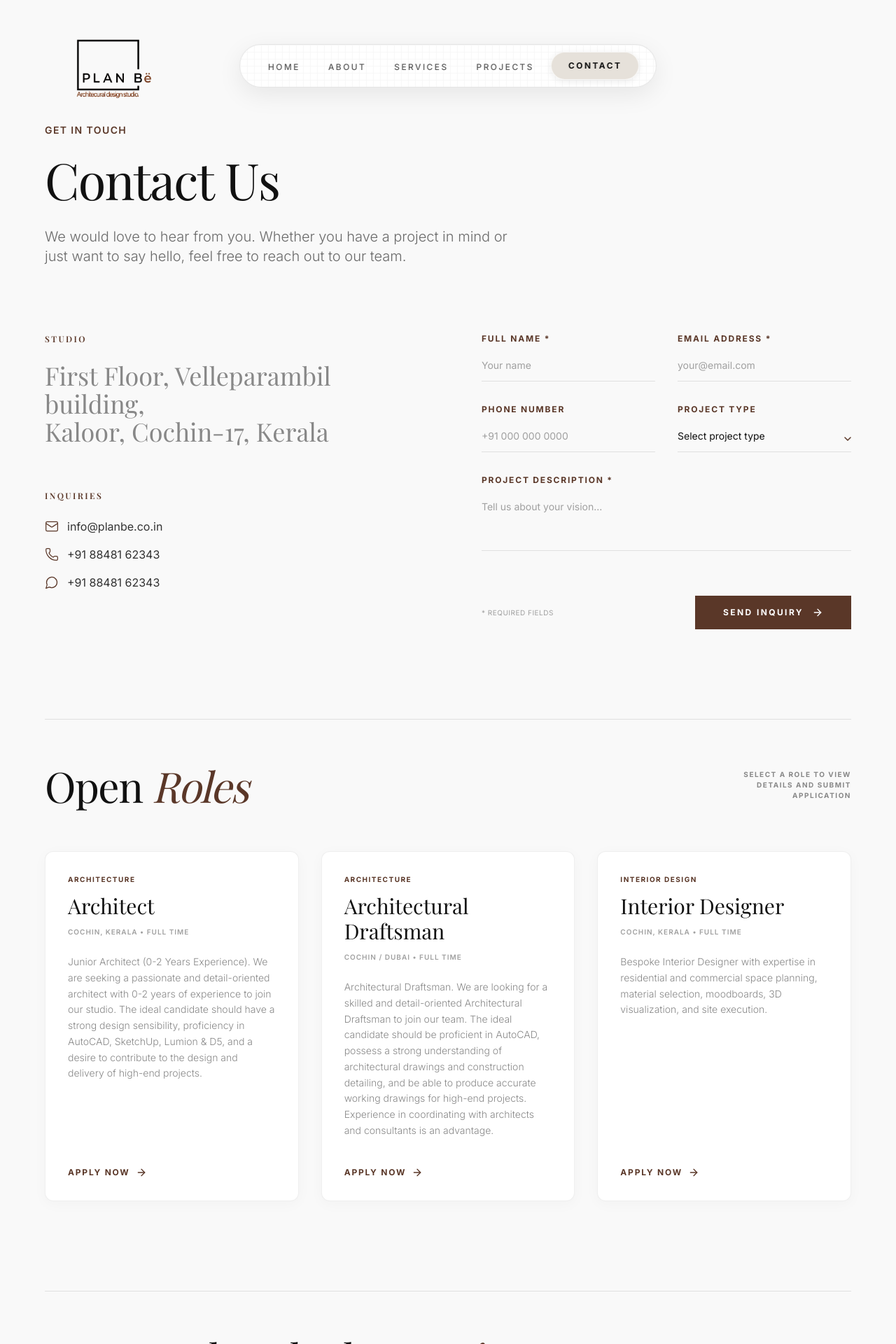
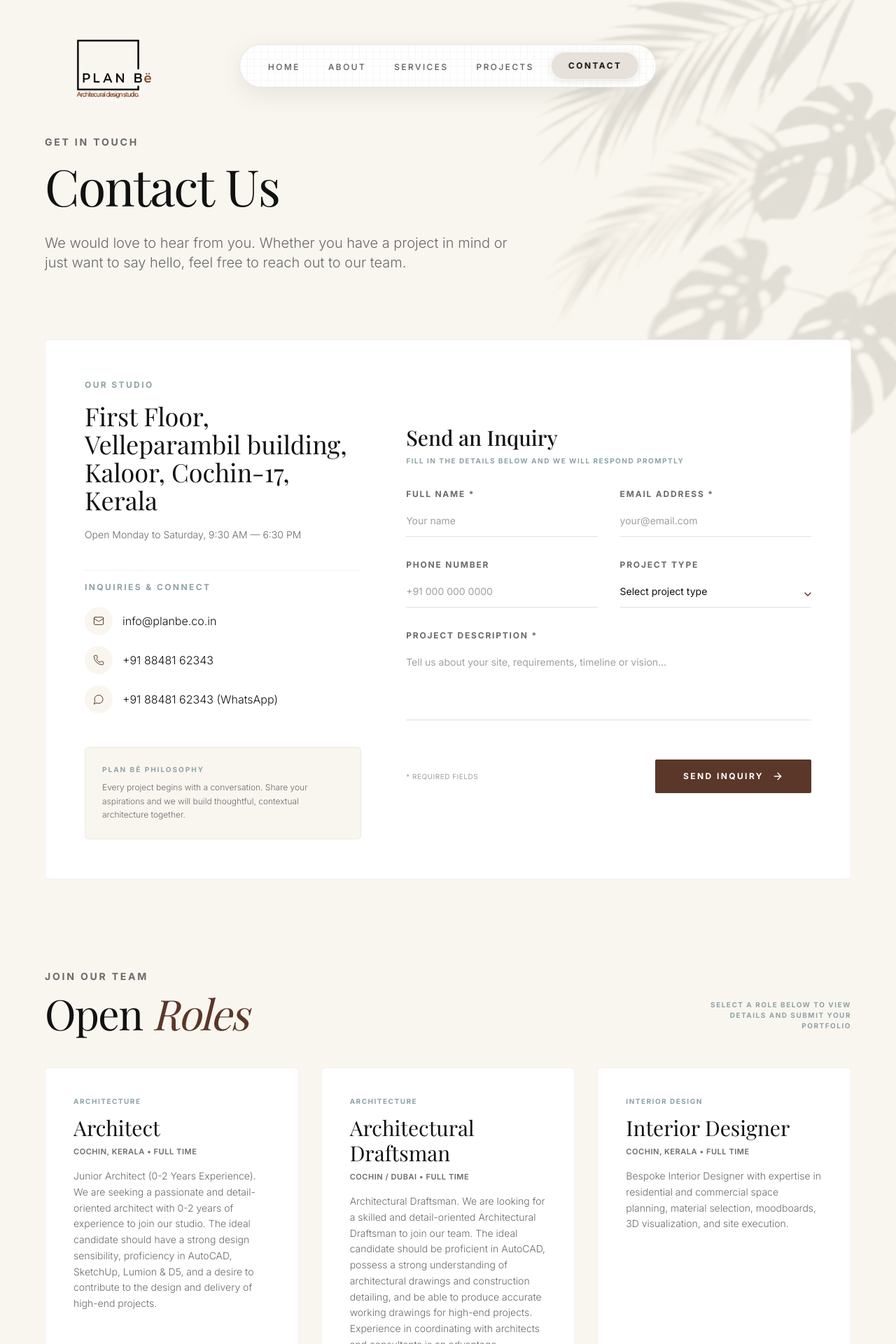
Before and after one commit to ahal0309/planbe20, a Next.js app: page /contact in a window 1280 px wide. Shown: the top 1920 px of the page at 70% size. Built offline with nearby package versions, Linux system fonts and the light colour scheme; a web font is replaced by a local one.

Commit message:
style(contact): align contact page design with services page

```diff
--- a/src/app/contact/page.tsx
+++ b/src/app/contact/page.tsx
@@ -3,6 +3,7 @@
 import React from "react";
 import { Mail, Phone, MessageCircle, ArrowRight } from "lucide-react";
 import { motion } from "framer-motion";
+import Image from "next/image";
 import { StaggerText } from "@/components/ui/stagger-text";
 import FaqSection from "@/components/FaqSection";
 
@@ -44,13 +45,31 @@ export default function ContactPage() {
   ];
 
   return (
-    <main className="min-h-screen bg-[#F9F9F9] w-full font-sans text-[#111111] overflow-hidden pt-32 pb-24 px-6 md:px-margin-desktop">
-      <div className="max-w-[1200px] w-full mx-auto">
+    <main className="relative min-h-screen bg-[#F9F6F0] w-full font-sans text-[#111111] overflow-hidden pt-32 pb-24 px-6 md:px-margin-desktop">
+      {/* Top Right Palm Leaf Shadow Overlay */}
+      <div
+        className="absolute top-0 right-0 w-[420px] md:w-[650px] lg:w-[750px] h-[420px] md:h-[650px] lg:h-[750px] pointer-events-none select-none z-0 opacity-45 mix-blend-multiply transition-opacity duration-700"
+        style={{
+          maskImage: "radial-gradient(ellipse at top right, black 55%, transparent 85%)",
+          WebkitMaskImage: "radial-gradient(ellipse at top right, black 55%, transparent 85%)",
+        }}
+      >
+        <Image
+          src="/leaf-shadow.jpg"
+          alt="Tropical leaf shadow"
+          fill
+          priority
+          className="object-cover object-top-right filter contrast-125"
+          sizes="(max-width: 768px) 420px, 750px"
+        />
+      </div>
+
+      <div className="relative z-10 max-w-[1400px] mx-auto flex flex-col pt-12 md:pt-16">
 
         {/* Hero Section */}
-        <div className="mb-16 md:mb-24 pt-8 md:pt-12">
-          <motion.div initial="hidden" animate="visible" variants={fadeUp} className="max-w-4xl">
-            <span className="block text-sm font-semibold tracking-widest uppercase text-[#5A3728] mb-6">
+        <div className="mb-16 md:mb-24 max-w-4xl">
+          <motion.div initial="hidden" animate="visible" variants={fadeUp}>
+            <span className="text-sm leading-[1.5] tracking-[0.2em] font-bold uppercase text-[#6A6A6A] mb-4 block">
               Get in Touch
             </span>
             <StaggerText
@@ -65,51 +84,104 @@ export default function ContactPage() {
           </motion.div>
         </div>
 
-        <div className="grid grid-cols-1 lg:grid-cols-2 gap-16 lg:gap-24">
+        {/* Contact Main Card */}
+        <motion.div
+          initial="hidden"
+          whileInView="visible"
+          viewport={{ once: true, margin: "-100px" }}
+          variants={fadeUp}
+          className="w-full bg-white border border-[#111111]/5 rounded-md p-8 md:p-14 hover:shadow-[0_12px_40px_rgba(0,0,0,0.03)] hover:border-[#111111]/10 transition-all duration-700 mb-24"
+        >
+          <div className="grid grid-cols-1 lg:grid-cols-12 gap-12 lg:gap-16">
 
             {/* Left Column - Info */}
-          <div className="flex flex-col gap-12">
+            <div className="lg:col-span-5 flex flex-col justify-between gap-12">
+              <div className="flex flex-col gap-10">
                 {/* Studio Section */}
-            <div className="flex flex-col gap-6">
-              <h3 className="text-xs font-semibold tracking-[0.2em] uppercase text-[#5A3728]">
-                Studio
-              </h3>
-              <a href="https://share.google/xrNqoxEYLSRf465o6" target="_blank" rel="noopener noreferrer" className="font-serif text-3xl md:text-4xl text-[#888888] leading-tight hover:text-[#5A3728] transition-colors block">
+                <div className="flex flex-col gap-4">
+                  <span className="text-xs font-bold tracking-[0.2em] uppercase text-[#8FA3A6]">
+                    Our Studio
+                  </span>
+                  <a
+                    href="https://share.google/xrNqoxEYLSRf465o6"
+                    target="_blank"
+                    rel="noopener noreferrer"
+                    className="font-serif text-2xl md:text-3xl lg:text-4xl text-[#111111] leading-snug hover:text-[#5A3728] transition-colors block"
+                  >
                     First Floor, Velleparambil building,<br />
                     Kaloor, Cochin-17, Kerala
                   </a>
+                  <p className="text-sm text-[#6A6A6A] font-light mt-1">
+                    Open Monday to Saturday, 9:30 AM — 6:30 PM
+                  </p>
                 </div>
 
                 {/* Inquiries Section */}
-            <div className="flex flex-col gap-6 mt-4">
-              <h3 className="text-xs font-semibold tracking-[0.2em] uppercase text-[#5A3728]">
-                Inquiries
-              </h3>
-              <div className="flex flex-col gap-4">
-                <a href="mailto:info@planbe.co.in" className="flex items-center gap-3 text-sm md:text-base text-[#333333] hover:text-[#5A3728] transition-colors">
-                  <Mail className="w-5 h-5 text-[#5A3728]" strokeWidth={1.5} />
-                  <span>info@planbe.co.in</span>
+                <div className="flex flex-col gap-4 pt-4 border-t border-[#111111]/5">
+                  <span className="text-xs font-bold tracking-[0.2em] uppercase text-[#8FA3A6]">
+                    Inquiries & Connect
+                  </span>
+                  <div className="flex flex-col gap-4 mt-1">
+                    <a
+                      href="mailto:info@planbe.co.in"
+                      className="group flex items-center gap-3.5 text-base text-[#111111] hover:text-[#5A3728] transition-colors"
+                    >
+                      <div className="w-10 h-10 rounded-full bg-[#F9F6F0] flex items-center justify-center text-[#5A3728] group-hover:bg-[#5A3728] group-hover:text-white transition-all duration-300">
+                        <Mail className="w-4 h-4" strokeWidth={1.5} />
+                      </div>
+                      <span className="font-light">info@planbe.co.in</span>
                     </a>
-                <a href="tel:+918848162343" className="flex items-center gap-3 text-sm md:text-base text-[#333333] hover:text-[#5A3728] transition-colors">
-                  <Phone className="w-5 h-5 text-[#5A3728]" strokeWidth={1.5} />
-                  <span>+91 88481 62343</span>
+                    <a
+                      href="tel:+918848162343"
+                      className="group flex items-center gap-3.5 text-base text-[#111111] hover:text-[#5A3728] transition-colors"
+                    >
+                      <div className="w-10 h-10 rounded-full bg-[#F9F6F0] flex items-center justify-center text-[#5A3728] group-hover:bg-[#5A3728] group-hover:text-white transition-all duration-300">
+                        <Phone className="w-4 h-4" strokeWidth={1.5} />
+                      </div>
+                      <span className="font-light">+91 88481 62343</span>
                     </a>
-                <a href="https://wa.me/918848162343" target="_blank" rel="noopener noreferrer" className="flex items-center gap-3 text-sm md:text-base text-[#333333] hover:text-[#5A3728] transition-colors">
-                  <MessageCircle className="w-5 h-5 text-[#5A3728]" strokeWidth={1.5} />
-                  <span>+91 88481 62343</span>
+                    <a
+                      href="https://wa.me/918848162343"
+                      target="_blank"
+                      rel="noopener noreferrer"
+                      className="group flex items-center gap-3.5 text-base text-[#111111] hover:text-[#5A3728] transition-colors"
+                    >
+                      <div className="w-10 h-10 rounded-full bg-[#F9F6F0] flex items-center justify-center text-[#5A3728] group-hover:bg-[#5A3728] group-hover:text-white transition-all duration-300">
+                        <MessageCircle className="w-4 h-4" strokeWidth={1.5} />
+                      </div>
+                      <span className="font-light">+91 88481 62343 (WhatsApp)</span>
                     </a>
                   </div>
                 </div>
               </div>
 
+              {/* Social / Motto note */}
+              <div className="p-6 rounded-md bg-[#F9F6F0] border border-[#111111]/5">
+                <span className="text-[10px] font-bold tracking-[0.2em] uppercase text-[#8FA3A6] block mb-2">
+                  Plan Bē Philosophy
+                </span>
+                <p className="text-xs text-[#6A6A6A] leading-relaxed font-light">
+                  Every project begins with a conversation. Share your aspirations and we will build thoughtful, contextual architecture together.
+                </p>
+              </div>
+            </div>
+
             {/* Right Column - Form */}
-          <div className="w-full">
+            <div className="lg:col-span-7 flex flex-col justify-center">
+              <div className="mb-8">
+                <h3 className="font-serif text-2xl md:text-3xl text-[#111111] font-medium leading-tight">
+                  Send an Inquiry
+                </h3>
+                <span className="text-[10px] font-bold tracking-[0.15em] uppercase text-[#8FA3A6] mt-2 block">
+                  Fill in the details below and we will respond promptly
+                </span>
+              </div>
+
               <form className="flex flex-col" onSubmit={(e) => e.preventDefault()}>
-
                 <div className="grid grid-cols-1 md:grid-cols-2 gap-8 mb-8">
                   {/* Full Name */}
                   <div className="flex flex-col gap-2 relative">
-                  <label htmlFor="name" className="text-xs font-bold tracking-[0.15em] uppercase text-[#5A3728]">
+                    <label htmlFor="name" className="text-xs font-bold tracking-[0.15em] uppercase text-[#6A6A6A]">
                       Full Name *
                     </label>
                     <input
@@ -123,7 +195,7 @@ export default function ContactPage() {
 
                   {/* Email Address */}
                   <div className="flex flex-col gap-2 relative">
-                  <label htmlFor="email" className="text-xs font-bold tracking-[0.15em] uppercase text-[#5A3728]">
+                    <label htmlFor="email" className="text-xs font-bold tracking-[0.15em] uppercase text-[#6A6A6A]">
                       Email Address *
                     </label>
                     <input
@@ -139,7 +211,7 @@ export default function ContactPage() {
                 <div className="grid grid-cols-1 md:grid-cols-2 gap-8 mb-8">
                   {/* Phone Number */}
                   <div className="flex flex-col gap-2 relative">
-                  <label htmlFor="phone" className="text-xs font-bold tracking-[0.15em] uppercase text-[#5A3728]">
+                    <label htmlFor="phone" className="text-xs font-bold tracking-[0.15em] uppercase text-[#6A6A6A]">
                       Phone Number
                     </label>
                     <input
@@ -155,7 +227,7 @@ export default function ContactPage() {
 
                   {/* Project Type */}
                   <div className="flex flex-col gap-2 relative">
-                  <label htmlFor="projectType" className="text-xs font-bold tracking-[0.15em] uppercase text-[#5A3728]">
+                    <label htmlFor="projectType" className="text-xs font-bold tracking-[0.15em] uppercase text-[#6A6A6A]">
                       Project Type
                     </label>
                     <select
@@ -164,13 +236,12 @@ export default function ContactPage() {
                       defaultValue=""
                     >
                       <option value="" disabled className="text-[#A0A0A0]">Select project type</option>
-                    <option value="Residential Architecture" className="text-[#111111]">Residential Architecture</option>
-                    <option value="Commercial Architecture" className="text-[#111111]">Commercial Architecture</option>
-                    <option value="Hospitality" className="text-[#111111]">Hospitality</option>
+                      <option value="Architectural Design" className="text-[#111111]">Architectural Design</option>
                       <option value="Interior Design" className="text-[#111111]">Interior Design</option>
                       <option value="Landscape Design" className="text-[#111111]">Landscape Design</option>
-                    <option value="Project Consultancy" className="text-[#111111]">Project Consultancy</option>
-                    <option value="Mixed Use" className="text-[#111111]">Mixed Use</option>
+                      <option value="Project Management & Site Supervision" className="text-[#111111]">Project Management & Site Supervision</option>
+                      <option value="Residential" className="text-[#111111]">Residential</option>
+                      <option value="Commercial / Hospitality" className="text-[#111111]">Commercial / Hospitality</option>
                     </select>
                     <div className="absolute right-0 bottom-4 pointer-events-none">
                       <svg width="10" height="6" viewBox="0 0 10 6" fill="none" xmlns="http://www.w3.org/2000/svg">
@@ -182,26 +253,26 @@ export default function ContactPage() {
 
                 {/* Project Description */}
                 <div className="flex flex-col gap-2 mb-10 relative">
-                <label htmlFor="description" className="text-xs font-bold tracking-[0.15em] uppercase text-[#5A3728]">
+                  <label htmlFor="description" className="text-xs font-bold tracking-[0.15em] uppercase text-[#6A6A6A]">
                     Project Description *
                   </label>
                   <textarea
                     id="description"
-                  rows={3}
+                    rows={4}
                     className="w-full border-b border-[#E0E0E0] bg-transparent py-3 text-sm text-[#111111] placeholder-[#A0A0A0] focus:outline-none focus:border-[#5A3728] transition-colors resize-none"
-                  placeholder="Tell us about your vision..."
+                    placeholder="Tell us about your site, requirements, timeline or vision..."
                     required
                   />
                 </div>
 
-              <div className="w-full pt-6 flex flex-col sm:flex-row items-center justify-between gap-6">
+                <div className="w-full pt-4 flex flex-col sm:flex-row items-center justify-between gap-6">
                   <span className="text-[10px] text-[#A0A0A0] tracking-wider uppercase self-start sm:self-center">
                     * Required fields
                   </span>
 
                   <button
                     type="submit"
-                  className="w-full sm:w-auto px-10 py-4 bg-[#5A3728] hover:bg-[#3E2723] text-white font-sans text-xs tracking-[0.2em] font-bold uppercase transition-colors duration-300 flex items-center justify-center gap-3"
+                    className="w-full sm:w-auto px-10 py-4 bg-[#5A3728] hover:bg-[#3E2723] text-white font-sans text-xs tracking-[0.2em] font-bold uppercase transition-all duration-300 flex items-center justify-center gap-3 rounded-sm shadow-sm hover:scale-[1.02] active:scale-95"
                   >
                     Send Inquiry
                     <ArrowRight className="w-4 h-4" />
@@ -211,51 +282,85 @@ export default function ContactPage() {
             </div>
 
           </div>
+        </motion.div>
 
         {/* Careers Section */}
-        <div className="mt-32 pt-16 border-t border-[#E0E0E0]">
-          <div className="flex flex-col md:flex-row md:items-end justify-between gap-6 mb-16">
-            <h2 className="font-serif text-5xl md:text-6xl leading-none text-[#111111] tracking-tight">
+        <div className="mb-24 pt-8">
+          <div className="flex flex-col md:flex-row md:items-end justify-between gap-6 mb-12">
+            <div>
+              <span className="text-sm leading-[1.5] tracking-[0.2em] font-bold uppercase text-[#6A6A6A] mb-3 block">
+                Join Our Team
+              </span>
+              <h2 className="font-serif text-4xl sm:text-5xl md:text-6xl leading-none text-[#111111] tracking-tight">
                 Open <span className="text-[#5A3728] italic font-light">Roles</span>
               </h2>
-            <p className="text-[10px] font-bold tracking-[0.15em] uppercase text-[#888888] max-w-[200px] md:text-right md:pb-2">
-              Select a role to view details and submit application
+            </div>
+            <p className="text-[10px] font-bold tracking-[0.15em] uppercase text-[#8FA3A6] max-w-[220px] md:text-right md:pb-1">
+              Select a role below to view details and submit your portfolio
             </p>
           </div>
 
           <div className="grid grid-cols-1 md:grid-cols-2 lg:grid-cols-3 gap-8">
             {roles.map((role, idx) => (
-              <div
+              <motion.div
                 key={idx}
-                className="group bg-white rounded-xl p-8 flex flex-col gap-6 shadow-[0_4px_20px_rgba(0,0,0,0.03)] border border-[#E0E0E0]/50 hover:shadow-[0_8px_30px_rgba(0,0,0,0.08)] transition-all duration-300 cursor-pointer"
+                initial="hidden"
+                whileInView="visible"
+                viewport={{ once: true, margin: "-50px" }}
+                variants={fadeUp}
+                className="group bg-white rounded-md p-8 md:p-10 flex flex-col justify-between gap-6 border border-[#111111]/5 hover:shadow-[0_12px_40px_rgba(0,0,0,0.03)] hover:border-[#111111]/10 transition-all duration-500"
               >
                 <div>
-                  <div className="text-[10px] font-bold tracking-[0.15em] uppercase text-[#5A3728] mb-3">
+                  <div className="text-[10px] font-bold tracking-[0.15em] uppercase text-[#8FA3A6] mb-3">
                     {role.category}
                   </div>
-                  <h3 className="font-serif text-2xl md:text-3xl text-[#111111] group-hover:text-[#5A3728] transition-colors mb-3">
+                  <h3 className="font-serif text-2xl md:text-3xl text-[#111111] group-hover:text-[#5A3728] transition-colors mb-2">
                     {role.title}
                   </h3>
-                  <div className="text-[10px] font-semibold tracking-widest uppercase text-[#A0A0A0]">
+                  <div className="text-[11px] font-semibold tracking-wider uppercase text-[#6A6A6A]">
                     {role.location} • {role.type}
+                  </div>
+
+                  <p className="text-sm text-[#6A6A6A] leading-relaxed font-light mt-4">
+                    {role.description}
+                  </p>
+                </div>
+
+                <a
+                  href={role.link}
+                  className="inline-flex items-center gap-2 text-xs font-bold tracking-[0.15em] uppercase text-[#5A3728] group-hover:text-[#3E2723] transition-colors pt-4 border-t border-[#111111]/5"
+                >
+                  Apply Now
+                  <ArrowRight className="w-4 h-4 transition-transform group-hover:translate-x-1" />
+                </a>
+              </motion.div>
+            ))}
           </div>
         </div>
 
-                <p className="text-sm text-[#888888] leading-relaxed flex-grow font-light">
-                  {role.description}
+        {/* Bottom CTA Block matching Services Page */}
+        <motion.div
+          initial="hidden"
+          whileInView="visible"
+          viewport={{ once: true }}
+          variants={fadeUp}
+          className="w-full bg-[#5A3728] text-white rounded-md p-10 md:p-16 flex flex-col md:flex-row justify-between items-start md:items-center gap-8 shadow-sm mb-24"
+        >
+          <div className="max-w-2xl">
+            <h2 className="font-serif text-4xl md:text-6xl font-semibold mb-4 text-[#F7F5F2]">
+              Think. Plan.Bē
+            </h2>
+            <p className="text-[#E5E0D8] leading-relaxed font-light text-lg md:text-xl">
+              Whether you're building a home, developing a commercial project, or transforming an existing space, we partner with you to bring your vision to life through thoughtful design and meticulous execution.
             </p>
-
+          </div>
           <a
-                  href={role.link}
-                  className="inline-flex items-center gap-2 text-xs font-bold tracking-[0.15em] uppercase text-[#5A3728] group-hover:text-[#3E2723] transition-colors mt-4"
+            href="mailto:info@planbe.co.in"
+            className="flex-shrink-0 bg-[#F7F5F2] hover:bg-white text-[#3E2723] px-8 py-4 rounded-sm transition-all duration-300 font-sans text-sm font-bold tracking-[0.2em] uppercase shadow-md hover:scale-105 active:scale-95"
           >
-                  Apply Now
-                  <ArrowRight className="w-4 h-4" />
+            Start a Project
           </a>
-              </div>
-            ))}
-          </div>
-        </div>
+        </motion.div>
 
         {/* FAQ Section */}
         <FaqSection />
```
Lines whose indentation alone changed are shown as unchanged.
